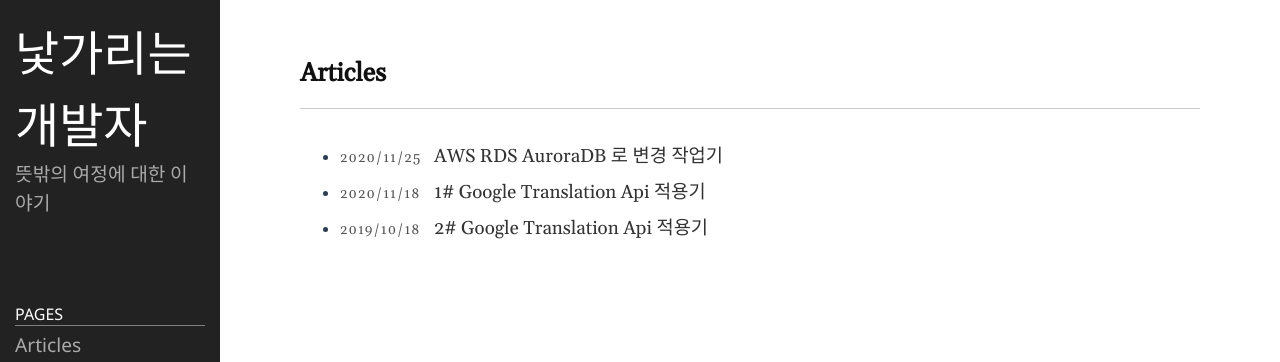
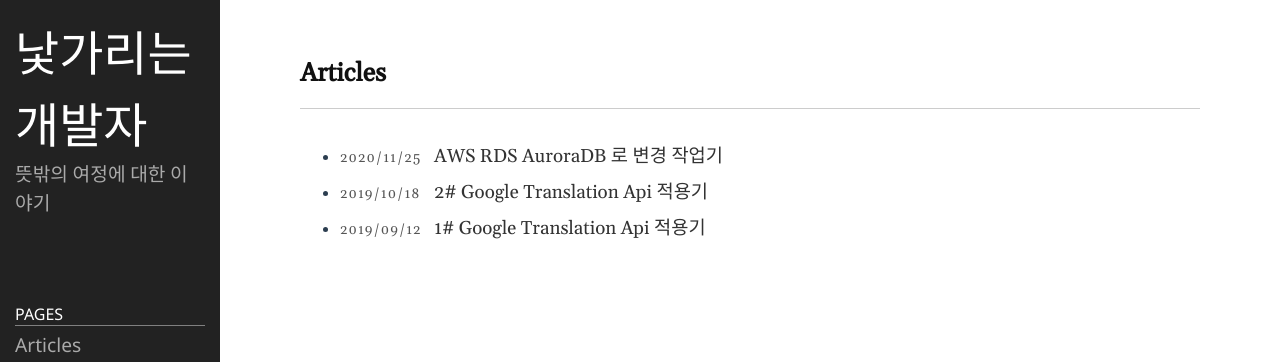
Before and after one commit to mjaek24/mjaek24.github.io, a Jekyll site: the page built from index.md, in a window 1280 px wide. Shown: the top 362 px of the page. Built offline with Jekyll 4.4.1, drawn with Linux system fonts in a browser that asks for light colours.

Commit message:
Update and rename 2020-11-19-google-api-1.md to 2019-09-12-google-api-1.md

```diff
--- a/_posts/2020-11-19-google-api-1.md
+++ b/_posts/2019-09-12-google-api-1.md
@@ -7,7 +7,7 @@ description: Google Translation Api 를 적용해 보면서 남기는 글
 image: "https://user-images.githubusercontent.com/48783078/65959069-f7c54b00-e48b-11e9-9a09-76d493b1731a.png"
 categories:
 - programming
-date: 2020-11-18 23:05:00
+date: 2019-09-12 23:05:00
 tags:
 - gcp
 - java
```
